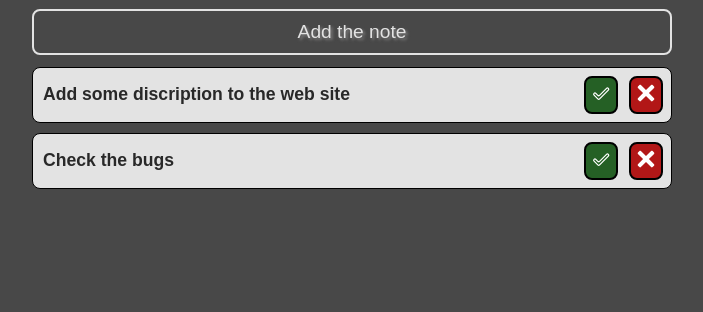
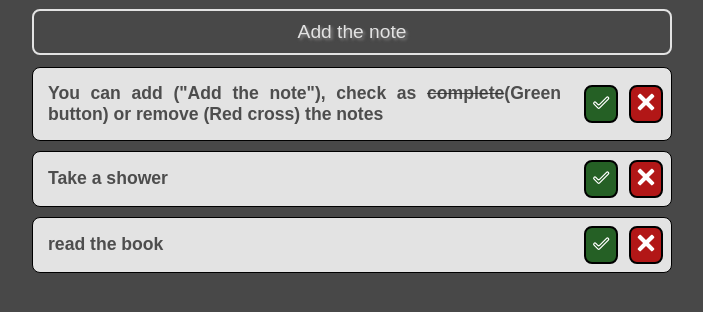
Before and after one commit to konsin1988/Easy-notes, a plain HTML site: page index.html in a window 1280 px wide. Shown: the part 222-534 px from the top of the page, without its empty margins (288-991 px from the left). Drawn offline with Linux system fonts and the light colour scheme.

Commit message:
Part of js

```diff
--- a/css/main.css
+++ b/css/main.css
@@ -6,10 +6,13 @@
   box-sizing: border-box;
   font-family: "Roboto+Mono", sans-serif;
 }
+::-webkit-scrollbar {
+  width: 0;
+}
 section {
   display: flex;
   min-height: 100vh;
-  width: 100vw;
+  max-width: 100vw;
   background: rgb(72, 72, 72);
 }
 section .aside {
@@ -28,12 +31,14 @@ section .main {
 .main .header {
   flex: 1;
   display: flex;
+  min-height: 100px;
   align-items: end;
 }
 .main .header h1 {
   color: #fff;
   margin: 3px;
   font-size: 2.2em;
+  white-space: nowrap;
 }
 .main .header h1 span {
   position: relative;
@@ -143,16 +148,17 @@ section .main {
 .main .add_btn span:hover {
   background-color: #e3e3e3;
   color: rgb(57, 57, 57);
-  transition: 0.3s;
+  transition: all 0.2s;
   transform: translateX(5px) scale(1.01);
   border: 2px solid black;
+  /* border-radius: 10px; */
   font-size: 1.4rem;
 }
 .main .add_btn span:active {
   background: rgb(72, 72, 72);
   color: black;
-  transform: scale(0.1);
-  transition: 0.3s;
+  transform: scale(0.8);
+  transition: all 0.5s;
 }
 .main .notes {
   flex: 3;
@@ -174,10 +180,16 @@ section .main {
   font-size: 1.1em;
   margin: 10px;
   font-weight: 600;
-  color: rgba(0, 0, 0, 0.822);
+  color: rgba(45, 45, 45, 0.822);
+  text-align: justify;
+  padding: 5px;
 }
 .main .note p:hover {
-  transform: scaleY(1.1);
+  /* color: #000000; */
+  text-shadow: 3px 3px 5px rgba(115, 114, 114, 0.596);
+}
+.main .note p .complete {
+  text-decoration: line-through;
 }
 .main .note .icons {
   display: flex;
@@ -220,11 +232,11 @@ section .main {
   cursor: pointer;
 }
 .note .icons #cancel:active {
-  transform: scale(0);
+  transform: scale(0.8);
   background: black;
 }
 .note .icons #agree:active {
-  transform: scale(0);
+  transform: scale(0.8);
   background: black;
 }
 
--- a/index.html
+++ b/index.html
@@ -5,8 +5,8 @@
     <meta name="viewport" content="width=device-width, initial-scale=1.0" />
     <title>Notes</title>
     <link rel="stylesheet" href="./css/main.css" />
-    <script src="./js/app.js"></script>
     <link rel="shortcut icon" type="image/x-icon" href="./img/favicon.ico" />
+    <script src="./js/app.js" defer></script>
   </head>
   <body>
     <section>
@@ -22,12 +22,16 @@
         </div>
         <input type="text" id="input" placeholder="Enter the name" />
 
-        <div class="add_btn">
+        <div class="add_btn" id="add_note">
           <span> Add the note </span>
         </div>
-        <div class="notes">
-          <div class="note">
-            <p>Add some discription to the web site</p>
+        <ul class="notes" id="list">
+          <li class="note">
+            <p>
+              You can add ("Add the note"), check as
+              <span class="complete"> complete</span>(Green button) or remove
+              (Red cross) the notes
+            </p>
             <div class="icons">
               <div id="agree">
                 <svg viewBox="0 0 32 32" xmlns="http://www.w3.org/2000/svg">
@@ -57,40 +61,8 @@
                 </svg>
               </div>
             </div>
-          </div>
-          <div class="note">
-            <p>Check the bugs</p>
-            <div class="icons">
-              <div id="agree">
-                <svg viewBox="0 0 32 32" xmlns="http://www.w3.org/2000/svg">
-                  <title />
-                  <g data-name="Layer 25" id="svg_agree">
-                    <path
-                      d="M28.41,7.82a3,3,0,0,0-4.24,0L13,19a1,1,0,0,1-1.41,0L8.47,15.86A3,3,0,1,0,4.22,20.1l6,6h0a3,3,0,0,0,4.24,0l14-14a3,3,0,0,0,0-4.24ZM27,10.65l-14,14a1,1,0,0,1-1.41,0l-6-6a1,1,0,0,1,0-1.41,1,1,0,0,1,1.41,0l3.13,3.13a3,3,0,0,0,4.24,0L25.58,9.24a1,1,0,0,1,1.41,0,1,1,0,0,1,0,1.41Z"
-                    />
-                  </g>
-                </svg>
-              </div>
-              <div id="cancel">
-                <svg
-                  viewBox="0 0 36 36"
-                  xml:space="preserve"
-                  xmlns="http://www.w3.org/2000/svg"
-                  xmlns:xlink="http://www.w3.org/1999/xlink"
-                >
-                  <g id="Layer_1" />
-                  <g id="svg_cancel">
-                    <path
-                      class="st0"
-                      d="M6.2,3.5L3.5,6.2c-0.7,0.7-0.7,1.9,0,2.7l9.2,9.2l-9.2,9.2c-0.7,0.7-0.7,1.9,0,2.7l2.6,2.6   c0.7,0.7,1.9,0.7,2.7,0l9.2-9.2l9.2,9.2c0.7,0.7,1.9,0.7,2.7,0l2.6-2.6c0.7-0.7,0.7-1.9,0-2.7L23.3,18l9.2-9.2   c0.7-0.7,0.7-1.9,0-2.7l-2.6-2.6c-0.7-0.7-1.9-0.7-2.7,0L18,12.7L8.8,3.5C8.1,2.8,6.9,2.8,6.2,3.5z"
-                      id="close_1_"
-                    />
-                  </g>
-                </svg>
-              </div>
-            </div>
-          </div>
-        </div>
+          </li>
+        </ul>
       </div>
       <div class="aside"></div>
     </section>
--- a/js/app.js
+++ b/js/app.js
@@ -0,0 +1,59 @@
+const inputName = document.getElementById("input");
+const addNote = document.getElementById("add_note");
+const listNotes = document.getElementById("list");
+const btnAgree = document.getElementById("agree");
+const btnCancel = document.getElementById("cancel");
+
+function getNoteTemplate(title) {
+  return `<li class="note">
+            <p>${title}</p>
+            <div class="icons">
+              <div id="agree">
+                <svg viewBox="0 0 32 32" xmlns="http://www.w3.org/2000/svg">
+                  <title />
+                  <g data-name="Layer 25" id="svg_agree">
+                    <path
+                      d="M28.41,7.82a3,3,0,0,0-4.24,0L13,19a1,1,0,0,1-1.41,0L8.47,15.86A3,3,0,1,0,4.22,20.1l6,6h0a3,3,0,0,0,4.24,0l14-14a3,3,0,0,0,0-4.24ZM27,10.65l-14,14a1,1,0,0,1-1.41,0l-6-6a1,1,0,0,1,0-1.41,1,1,0,0,1,1.41,0l3.13,3.13a3,3,0,0,0,4.24,0L25.58,9.24a1,1,0,0,1,1.41,0,1,1,0,0,1,0,1.41Z"
+                    />
+                  </g>
+                </svg>
+              </div>
+              <div id="cancel">
+                <svg
+                  viewBox="0 0 36 36"
+                  xml:space="preserve"
+                  xmlns="http://www.w3.org/2000/svg"
+                  xmlns:xlink="http://www.w3.org/1999/xlink"
+                >
+                  <g id="Layer_1" />
+                  <g id="svg_cancel">
+                    <path
+                      class="st0"
+                      d="M6.2,3.5L3.5,6.2c-0.7,0.7-0.7,1.9,0,2.7l9.2,9.2l-9.2,9.2c-0.7,0.7-0.7,1.9,0,2.7l2.6,2.6   c0.7,0.7,1.9,0.7,2.7,0l9.2-9.2l9.2,9.2c0.7,0.7,1.9,0.7,2.7,0l2.6-2.6c0.7-0.7,0.7-1.9,0-2.7L23.3,18l9.2-9.2   c0.7-0.7,0.7-1.9,0-2.7l-2.6-2.6c-0.7-0.7-1.9-0.7-2.7,0L18,12.7L8.8,3.5C8.1,2.8,6.9,2.8,6.2,3.5z"
+                      id="close_1_"
+                    />
+                  </g>
+                </svg>
+              </div>
+            </div>
+          </li>`;
+}
+
+const notes = ["Take a shower", "read the book"];
+
+function render(array) {
+  for (let element of array) {
+    listNotes.insertAdjacentHTML("beforeend", getNoteTemplate(element));
+  }
+}
+render(notes);
+
+addNote.onclick = function () {
+  if (inputName.value.length === 0) {
+    return;
+  }
+  listNotes.insertAdjacentHTML("afterbegin", getNoteTemplate(inputName.value));
+  inputName.value = "";
+};
+
+btnAgree.onclick = function () {};
```
